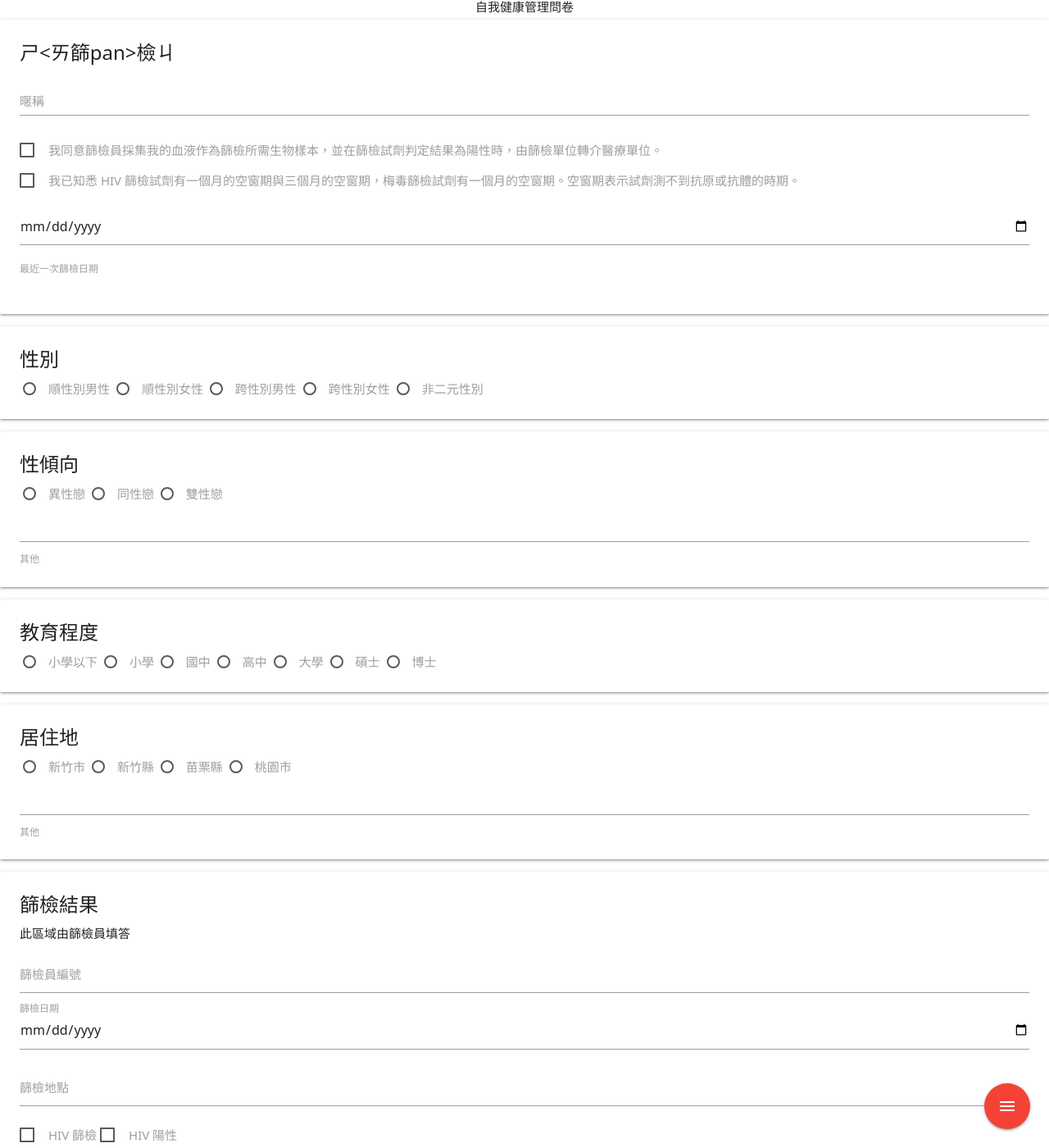
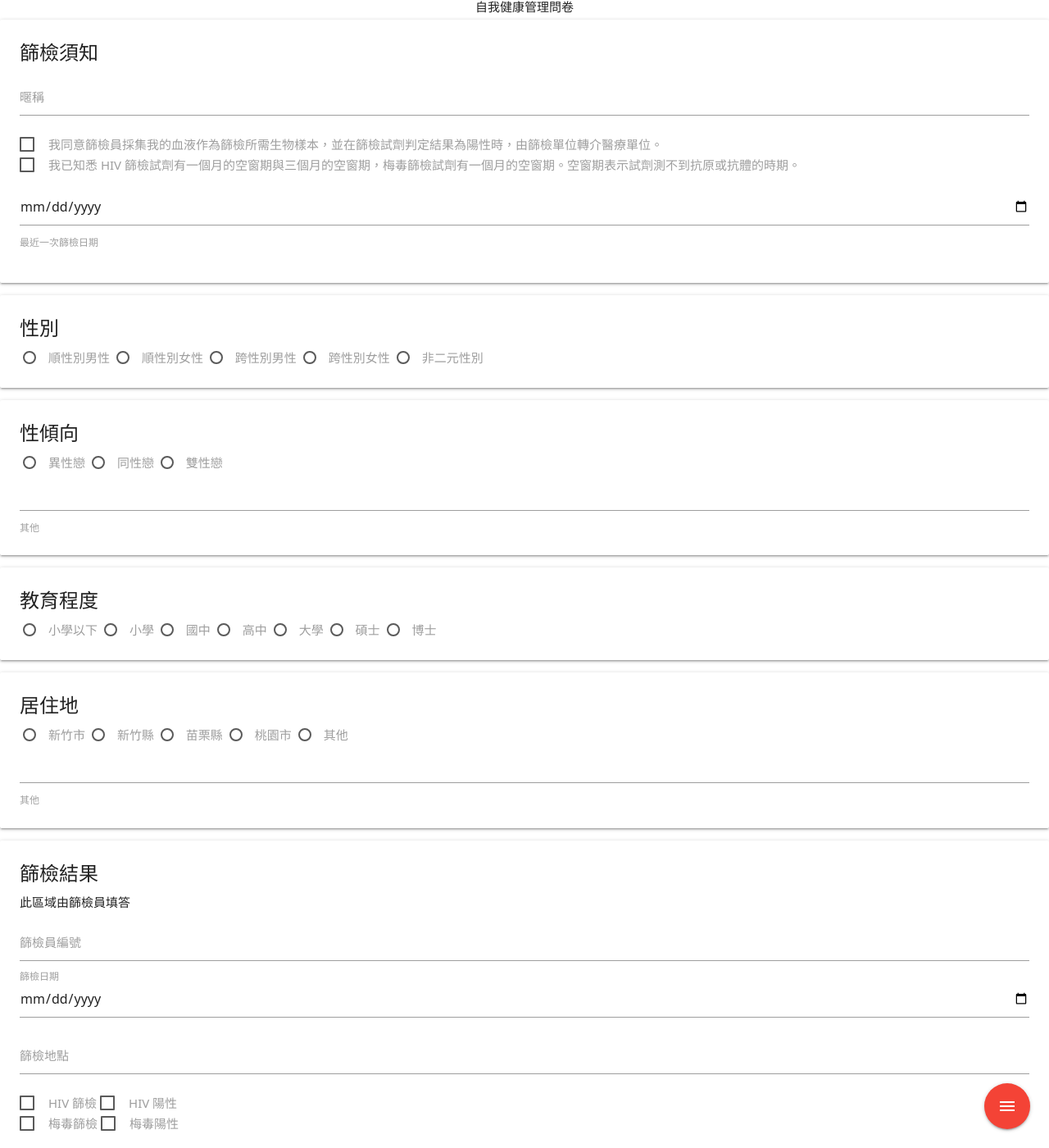
Before and after one commit to Gisneyland/Gisneyland.github.io, a Jekyll site: the page built from hiva/index.html, in a window 1280 px wide and 1400 px high. Shown: the whole window at 82% size. Built offline with Jekyll 4.4.1, drawn with Linux system fonts in a browser that asks for light colours; nearby versions of some CDN libraries.

Commit message:
Update index.html

```diff
--- a/hiva/index.html
+++ b/hiva/index.html
@@ -10,7 +10,7 @@
   <!-- 基本資料 -->
   <div class="card"class="space-y-12">
     <div class="card-content">
-      <span class="card-title" data-i18n="basic_info">ㄕ<ㄞ篩pan>檢ㄐ
+      <span class="card-title" data-i18n="basic_info">篩檢須知</span>
       <div class="input-field">
         <input type="text" name="nickname" id="nickname">
         <label for="nickname" data-i18n="nickname">暱稱</label>
@@ -84,7 +84,8 @@
         <label><input type="radio" name="residence" /><span data-i18n="hsinchu_county">新竹縣</span></label>
         <label><input type="radio" name="residence" /><span data-i18n="miaoli_county">苗栗縣</span></label>
         <label><input type="radio" name="residence" /><span data-i18n="taoyuan_city">桃園市</span></label>
-        <label><input type="text" name="residence" /><span data-i18n="residence_others">其他</span></label>
+        <label><input type="radio" name="residence" /><span data-i18n="residence_others">其他</span></label>
+        <label><input type="text" name="residence_others" /><span data-i18n="residence_others_answer">其他</span></label>
       </p>
     </div>
   </div>
@@ -120,7 +121,7 @@
   <!-- 送出 -->
   <div class="center-align" style="margin:20px;">
     <button class="btn waves-effect waves-light" type="submit" data-i18n="submit">送出問卷
-      <i class="material-icons right">送出</i>
+      <i class="material-icons right">send</i>
     </button>
   </div>
 </form>
```
